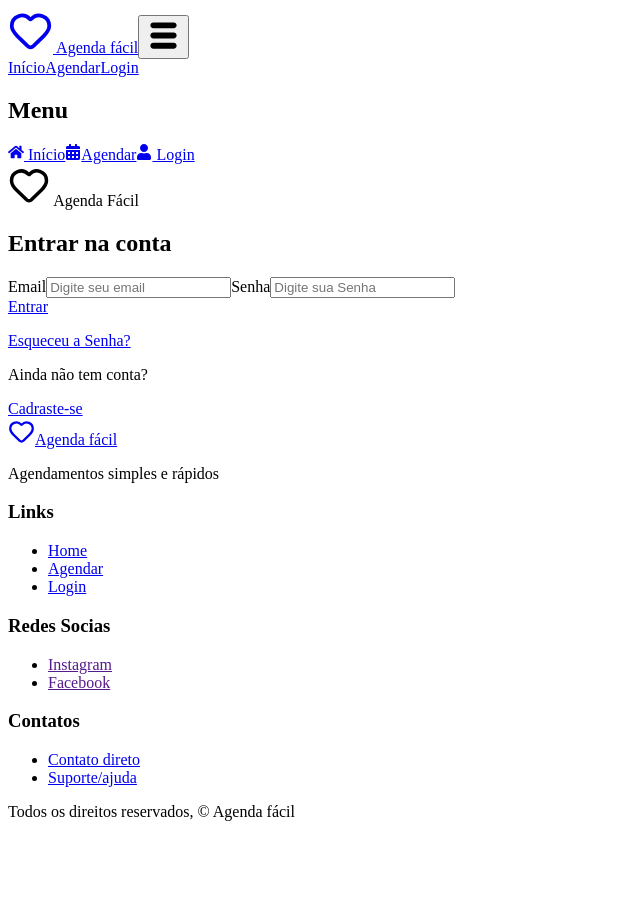
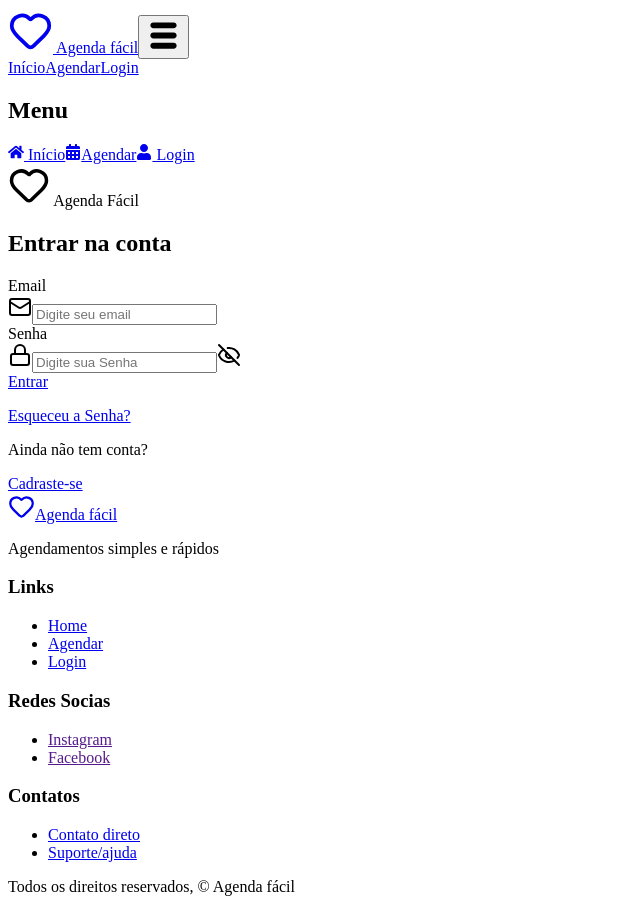
Before and after one commit to DiogoIV/Agendamentos, a React (Vite) app: page /login in a window 1280 px wide. Shown: the whole page, without its empty margins (0-640 px from the left). Before the commit the page ends 837 px from the top, so only its background shows below. Built offline with nearby package versions, Linux system fonts and the light colour scheme; the HTML template or start-up script is replaced by a standard one.

Commit message:
set
adicionando icones

```diff
--- a/src/pages/Cadrasto/Cadrasto.jsx
+++ b/src/pages/Cadrasto/Cadrasto.jsx
@@ -7,7 +7,7 @@ function Cadrasto () {
     const estiloInputs = `
                     w-full rounded-lg
                     h-12
-                    px-4
+                    pl-12
                     border
                     outline-none
 
@@ -20,7 +20,7 @@ function Cadrasto () {
                     text-black
 
                     placeholder:text-gray-400
-                    placeholder:text-sm
+
 
                     `
 
@@ -59,8 +59,25 @@ function Cadrasto () {
             ">
 
                 <div className="flex flex-col gap-4">
-                    <label htmlFor="usuario" className="sr-only">Usuario</label>
-                    <input type="text"  id="usuario" className={estiloInputs} placeholder="Digite seu Nome"/>
+
+
+                    <div>
+
+                        <div>
+                            <label htmlFor="usuario" className="sr-only">Usuario</label>
+                        </div>
+
+                        <div className="relative">
+
+                            <User className="
+                            absolute
+                            top-1/2 -translate-y-1/2 left-3
+                            text-gray-400
+                            "/>
+
+                            <input type="text"  id="usuario" className={estiloInputs} placeholder="Digite seu Nome"/>
+                        </div>
+                    </div>
 
                     <label htmlFor="email" className="sr-only">Email</label>
                     <input type="text" name="" id="email" className={estiloInputs}placeholder="Digite seu email"/>
--- a/src/pages/Login/Login.jsx
+++ b/src/pages/Login/Login.jsx
@@ -1,5 +1,5 @@
 import { Link } from "react-router-dom"
-import { Heart, Mail, Eye, EyeOff   } from "../../assets/icons/"
+import { Heart, Mail, Eye, EyeOff,Lock   } from "../../assets/icons/"
 
 function Login() {
     return (
@@ -39,17 +39,25 @@ function Login() {
             ">
 
                 <div className="flex flex-col gap-4">
+                    <div>
+                        <div>
                             <label htmlFor="email" className="sr-only">Email</label>
+
+                        </div>
+
+                        <div className="relative">
+
+                            <Mail className="
+                            text-gray-400
+                            absolute top-1/2 -translate-y-1/2 left-3"/>
 
                             <input type="text" name="" id="email" className="
                             w-full rounded-lg
                             h-12
-                    px-4
+                            pl-12
                             border
                             outline-none
-
                             bg-gray-50
-
                             transition
                             focus:border-white
                             focus:ring-2
@@ -57,23 +65,33 @@ function Login() {
                             text-black
 
                             placeholder:text-gray-400
-                    placeholder:text-sm
 
                             " placeholder="Digite seu email"/>
+                        </div>
 
+                    </div>
+
+                    <div>
+
+                        <div>
                             <label htmlFor="senha" className="sr-only">Senha</label>
+                        </div>
 
+                        <div className="relative">
+                            <Lock className="
+                            absolute
+                            top-1/2 -translate-y-1/2 left-3
+                            text-gray-400
+                            "
+                            />
                             <input type="number" id="senha" className="
                             w-full rounded-lg
                             h-12
-                    px-4
-                    border-2
+                            pl-12
+                            border
 
                             bg-gray-50
-
                             placeholder:text-gray-400
-                    placeholder:text-sm
-
                             outline-none
                             transition
                             focus:border-white
@@ -81,6 +99,17 @@ function Login() {
                             focus:ring-white/30
                             text-black
                             " placeholder="Digite sua Senha"/>
+
+                            <EyeOff className="
+                            absolute
+                            text-gray-400
+                            top-1/2
+                            -translate-y-1/2
+                            right-2
+                            "/>
+                        </div>
+
+                    </div>
                 </div>
 
                 <div className="flex flex-col gap-2">
```
Lines whose indentation alone changed are shown as unchanged.
